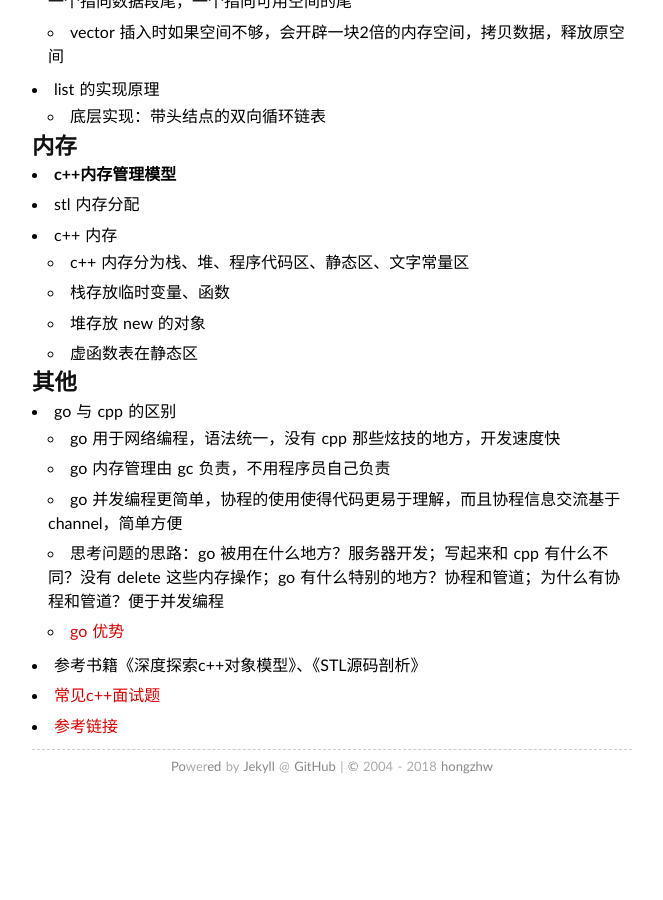
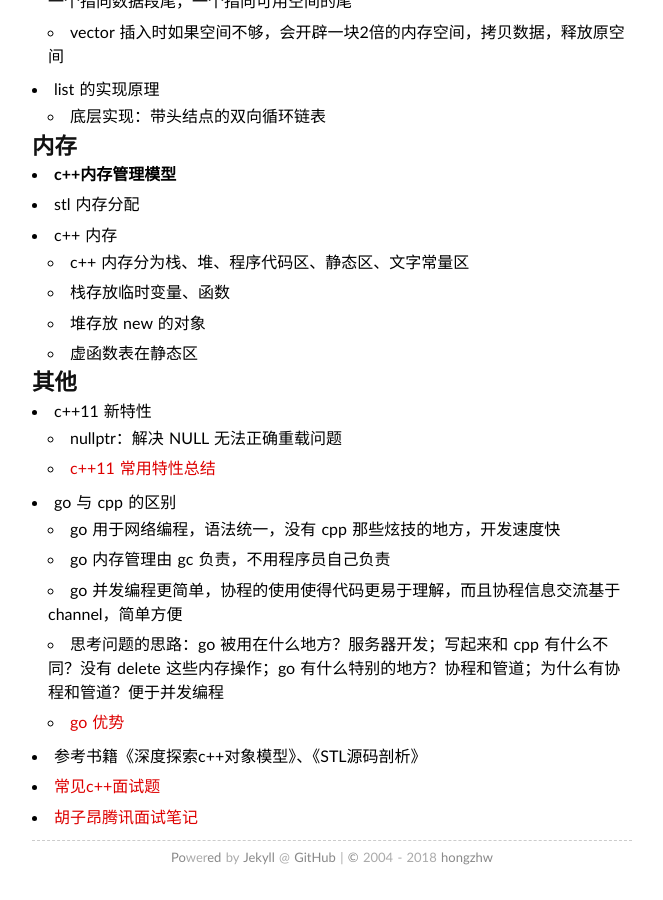
Before and after one commit to hongzhw/hongzhw.github.io, a Jekyll site: the page built from assets/notes/cpp笔记.md, in a window 1280 px wide and 900 px high, scrolled down 5835 px. Shown: the whole window, without its empty margins (308-971 px from the left). Built offline with Jekyll 4.4.1, drawn with Linux system fonts in a browser that asks for light colours; our own code applies the rules of GitHub Pages for plain Markdown files; before the commit the page ends 6644 px from its top, so only the background shows below that.

Commit message:
update notes

```diff
--- a/assets/notes/cpp笔记.md
+++ b/assets/notes/cpp笔记.md
@@ -182,6 +182,10 @@
 
 ## 其他
 
+* c++11 新特性
+  * nullptr：解决 NULL 无法正确重载问题
+  * [c++11 常用特性总结](https://www.cnblogs.com/feng-sc/p/5710724.html)
+
 * go 与 cpp 的区别
   * go 用于网络编程，语法统一，没有 cpp 那些炫技的地方，开发速度快
   * go 内存管理由 gc 负责，不用程序员自己负责
@@ -191,4 +195,4 @@
 
 * 参考书籍《深度探索c++对象模型》、《STL源码剖析》
 * [常见c++面试题](https://www.cnblogs.com/LUO77/p/5771237.html)
-* [参考链接](https://github.com/bilibiliChangKai/My-Note/blob/master/%E9%9D%A2%E8%AF%95/TX%E9%9D%A2%E8%AF%95.md)
+* [胡子昂腾讯面试笔记](https://github.com/bilibiliChangKai/My-Note/blob/master/%E9%9D%A2%E8%AF%95/TX%E9%9D%A2%E8%AF%95.md)
```
Also changed, not shown: assets/notes/go笔记.md (added, +3 -0 lines), assets/notes/网络笔记.md (+1 -1 lines).
